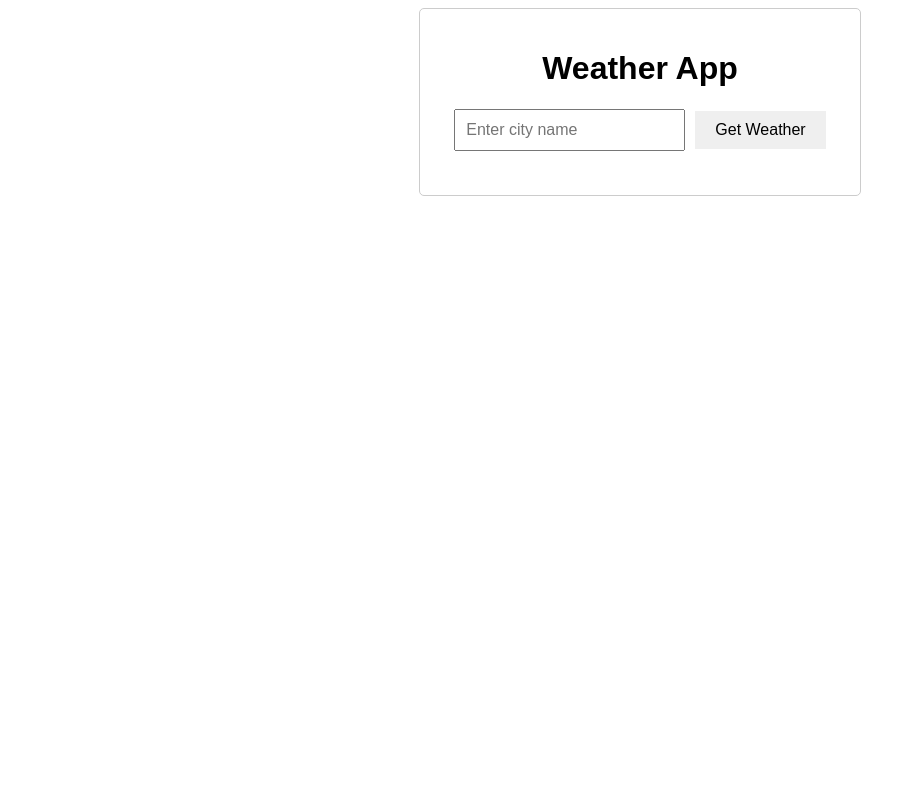
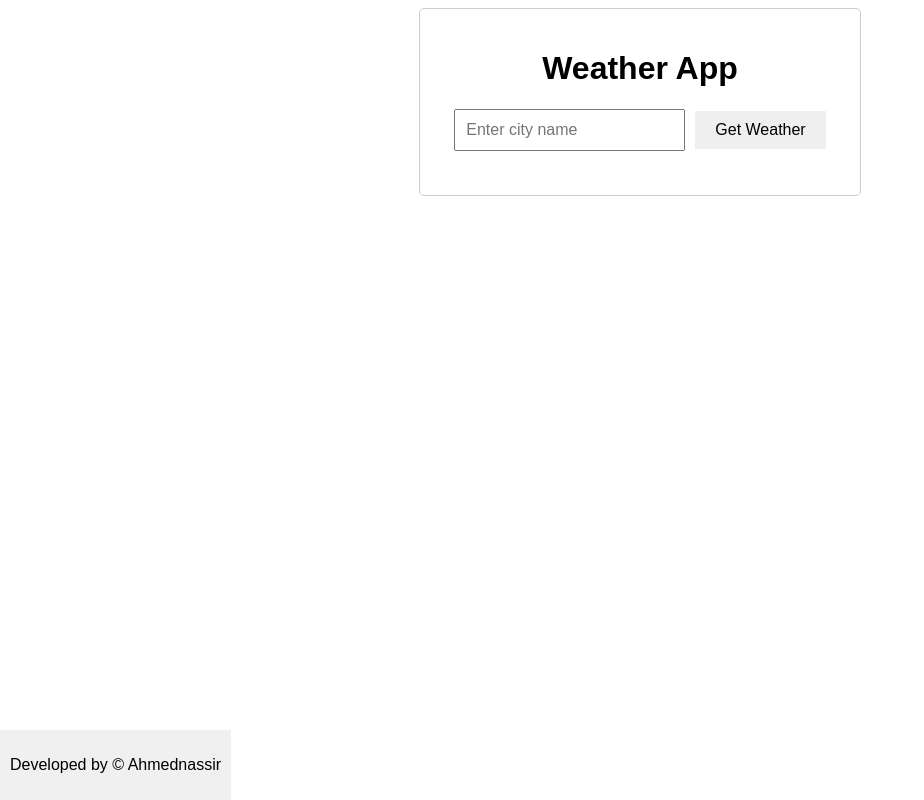
Before and after one commit to ahmednassir1/ahmednassir1.github.io, a plain HTML site: page index.html in a window 1280 px wide. Shown: the whole page, without its empty margins (0-924 px from the left). Drawn offline with Linux system fonts and the light colour scheme.

Commit message:
added footer

```diff
--- a/index.html
+++ b/index.html
@@ -16,6 +16,9 @@
             <p id="temperature"></p>
             <p id="description"></p>
         </div>
+        <footer>
+            <p id="developedBy">Developed by © Ahmednassir</p>
+        </footer>
     </div>
     <script src="script.js"></script>
 </body>
--- a/styles.css
+++ b/styles.css
@@ -46,3 +46,11 @@ button {
 #description {
     font-size: 16px;
 }
+
+footer {
+    position: fixed;
+    bottom: 0;
+    left: 0;
+    padding: 10px;
+    background-color: #f0f0f0;
+}
```
Also changed, not shown: 1 other file.
